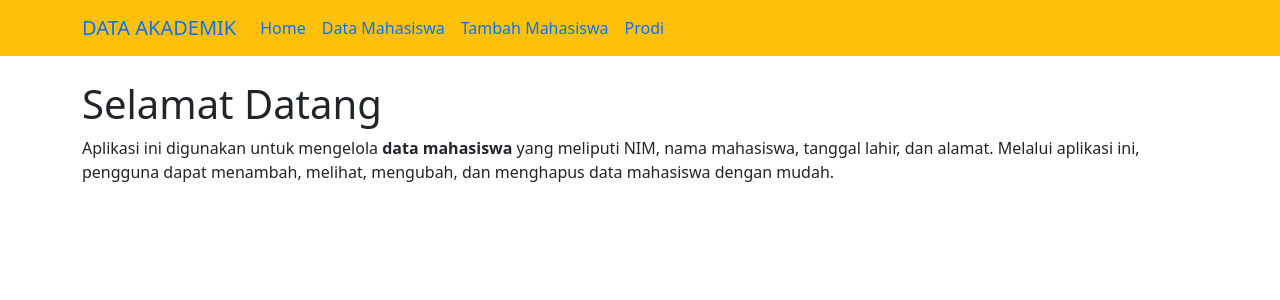
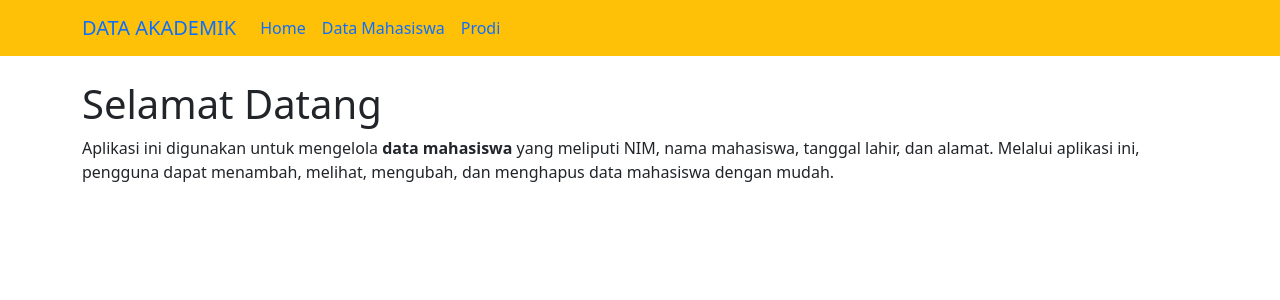
Before and after one commit to Muhammad-Raffi/akademik, a PHP site: page /index.php in a window 1280 px wide. Shown: the top 300 px of the page. Run offline with PHP 8.4, Linux system fonts and the light colour scheme; the visitor is signed in with stand-in values (Sample User, id 1).

Commit message:
refactor: efisiensi navbar

```diff
--- a/mahasiswa/index.php
+++ b/mahasiswa/index.php
@@ -46,13 +46,6 @@ $page = $_GET['page'] ?? 'home';
                     </a>
                 </li>
 
-                <li class="nav-item">
-                    <a class="nav-link <?= $page=='create' ? 'active' : '' ?>"
-                       href="index.php?page=create">
-                        Tambah Mahasiswa
-                    </a>
-                </li>
-
                 <!-- MENU PRODI -->
                 <li class="nav-item">
                     <a class="nav-link"
```
Also changed, not shown: prodi/index.php (+0 -7 lines).
